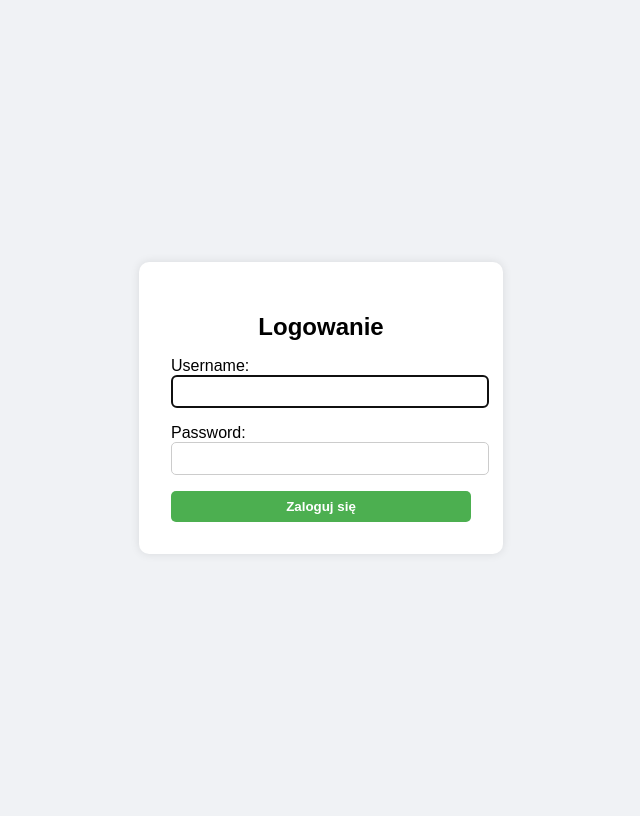
After one commit to astoszek/CalorieTracker, a Django app: page /login/ in a window 1280 px wide. The commit adds this page. Shown: the whole page, without its empty margins (319-959 px from the left). Run offline with Django 5.2, Linux system fonts and the light colour scheme.

Commit message:
Fixing problem with app and add the login

```diff
--- a/CalorieTracker/urls.py
+++ b/CalorieTracker/urls.py
@@ -1,9 +1,14 @@
 from django.contrib import admin
 from django.urls import path
+from django.contrib.auth import views as auth_views
 from myapp import views
 
 urlpatterns = [
     path('admin/', admin.site.urls),
-    path('', views.index, name="index"),
-    path('delete/<int:id>/', views.delete_consume, name="delete"),
+
+    path('', views.index, name='index'),
+    path('delete/<int:id>/', views.delete_consume, name='delete_consume'),
+
+    path('login/', auth_views.LoginView.as_view(template_name='myapp/login.html'), name='login'),
+    path('logout/', auth_views.LogoutView.as_view(), name='logout'),
 ]
--- /dev/null
+++ b/myapp/templates/myapp/login.html
@@ -0,0 +1,68 @@
+<!DOCTYPE html>
+<html lang="pl">
+<head>
+    <meta charset="UTF-8">
+    <title>Logowanie</title>
+    <style>
+        body {
+            font-family: Arial, sans-serif;
+            background-color: #f0f2f5;
+            display: flex;
+            justify-content: center;
+            align-items: center;
+            height: 100vh;
+        }
+        .login-container {
+            background-color: #fff;
+            padding: 2rem;
+            border-radius: 10px;
+            box-shadow: 0px 0px 10px rgba(0,0,0,0.1);
+            width: 300px;
+        }
+        h2 {
+            text-align: center;
+            margin-bottom: 1rem;
+        }
+        form p {
+            margin-bottom: 1rem;
+        }
+        input {
+            width: 100%;
+            padding: 0.5rem;
+            border-radius: 5px;
+            border: 1px solid #ccc;
+        }
+        button {
+            width: 100%;
+            padding: 0.5rem;
+            background-color: #4CAF50;
+            color: white;
+            border: none;
+            border-radius: 5px;
+            cursor: pointer;
+            font-weight: bold;
+        }
+        button:hover {
+            background-color: #45a049;
+        }
+        .error {
+            color: red;
+            text-align: center;
+            margin-bottom: 1rem;
+        }
+    </style>
+</head>
+<body>
+    <div class="login-container">
+        <h2>Logowanie</h2>
+        {% if form.errors %}
+            <div class="error">Nieprawidłowy login lub hasło</div>
+        {% endif %}
+        <form method="post">
+            {% csrf_token %}
+            {{ form.as_p }}
+            <button type="submit">Zaloguj się</button>
+        </form>
+    </div>
+</body>
+</html>
```
Also changed, not shown: CalorieTracker/settings.py (+9 -0 lines), myapp/models.py (+6 -6 lines), myapp/templates/myapp/index.html (+21 -51 lines), myapp/views.py (+20 -19 lines), db.sqlite3.
